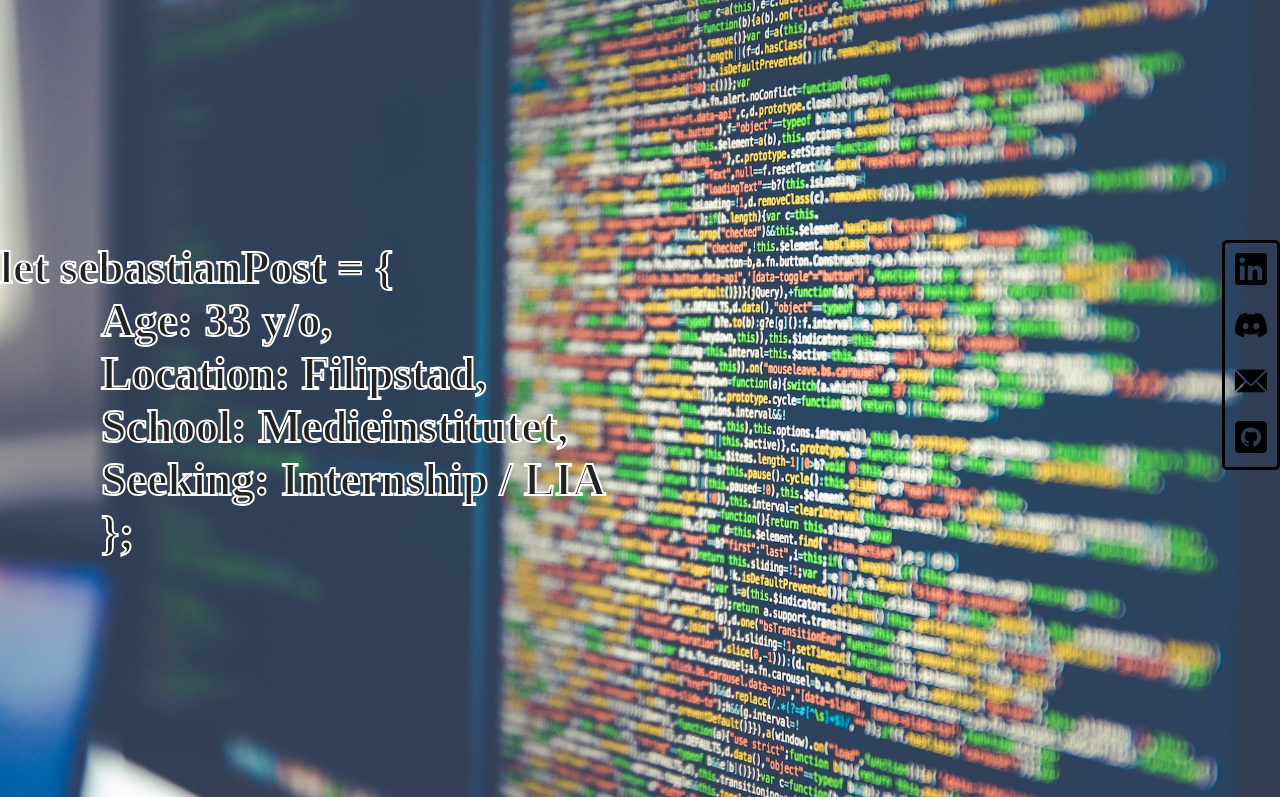
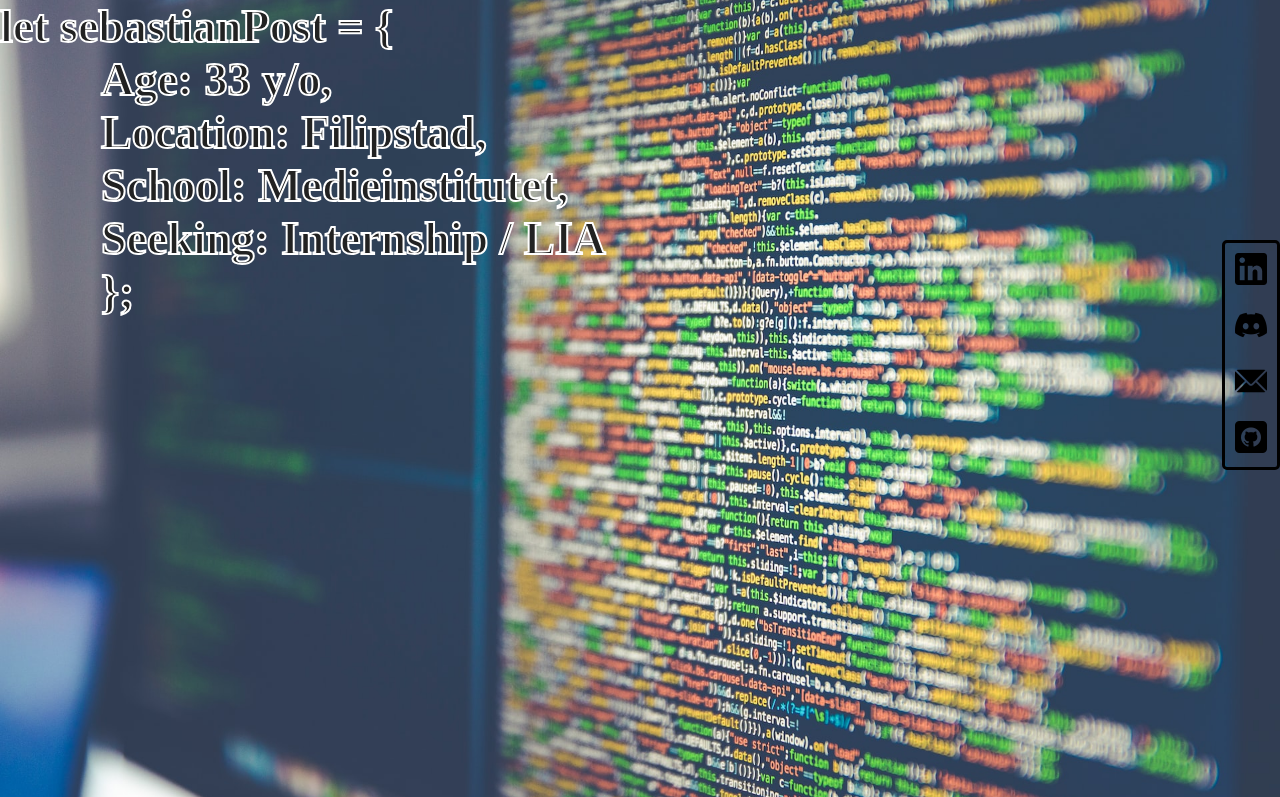
Before and after one commit to ZynCitrus/CV-Vite, a website built with Vite: page index.html in a window 1280 px wide. Shown: the top 797 px of the page. Built offline with nearby package versions, Linux system fonts and the light colour scheme; files whose address does not match are found by name.

Commit message:
Github changes

```diff
--- a/style.scss
+++ b/style.scss
@@ -36,12 +36,12 @@ p {
 }
 
 .pageOne {
-  background-image: url("./assets/images/heroTwo.JPG");
-  align-items: center;
+  background-image: url("./assets/images/heroTwo.jpg");
+
 }
 
 .pageTwo {
-  background-image: url("./assets/images/heroOne.jpg");
+  background-image: url("./assets/images/heroOne.JPG");
 }
 
 .infoContainerTwo {
```
Also changed, not shown: style.css, 1 other file.
